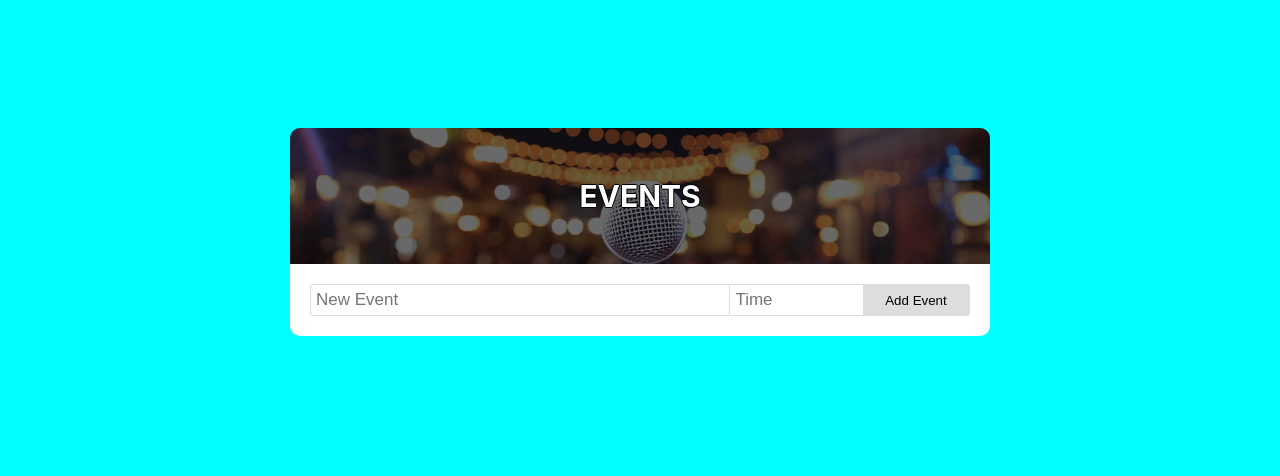
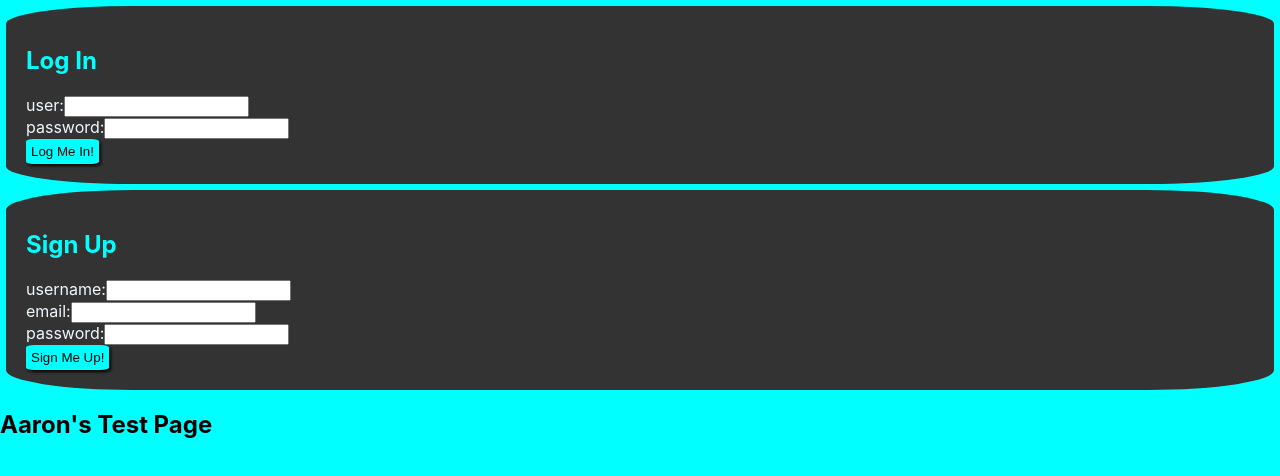
Before and after one commit to JakMcCarthy/EventsPage, a React (Create React App) app: page / in a window 1280 px wide. Shown: the top 476 px of the page. Built offline with nearby package versions, Linux system fonts and the light colour scheme.

Commit message:
some login function ground work

```diff
--- a/package.json
+++ b/package.json
@@ -10,6 +10,7 @@
     "express": "^4.18.1",
     "moment": "^2.29.4",
     "mongoose": "^6.5.2",
+    "node-fetch": "^3.2.10",
     "react": "^18.2.0",
     "react-dom": "^18.2.0",
     "react-scripts": "5.0.1",
@@ -21,7 +22,7 @@
     "test": "react-scripts test",
     "eject": "react-scripts eject",
     "launch DB": "node server",
-    "kill DB": "npx kill-port 3001"
+    "kill DB": "npx kill-port 3000"
   },
   "eslintConfig": {
     "extends": [
--- a/server.js
+++ b/server.js
@@ -2,7 +2,7 @@ const express = require('express');
 const mongoose = require('mongoose');
 
 const app = express();
-const PORT = process.env.PORT || 3001;
+const PORT = process.env.PORT || 3000;
 
 app.use(express.json());
 app.use(express.urlencoded({ extended: true }));
--- a/src/App.js
+++ b/src/App.js
@@ -1,11 +1,16 @@
 import React from 'react';
 import Main from './components/Main';
 import { GlobalProvider } from './context/GlobalState';
+// this is Aaron's testing element
+import Test from './components/Test/TestApi';
+// import LoginForm from './components/Login/Login';
 
 function App() {
   return (
     <GlobalProvider>
-      <Main />
+      {/* <LoginForm/> */}
+      {/* <Main /> */}
+      <Test />
     </GlobalProvider>
   );
 }
--- a/src/components/Event/Event.js
+++ b/src/components/Event/Event.js
@@ -1,27 +1,27 @@
 import React, {useContext} from 'react';
 import { GlobalContext } from '../../context/GlobalState';
 
-const Event = ({ item }) => {
-    const { deleteEvent } = useContext(GlobalContext);
+// const Event = ({ item }) => {
+//     const { deleteEvent } = useContext(GlobalContext);
 
-    // modal for event details
-    const toggleModal = (item, i) => {
-        setCurrentEvent({ ...item, index: i });
-        setIsModalOpen(!isModalOpen);
-      };
+//     // modal for event details
+//     const toggleModal = (item, i) => {
+//         setCurrentEvent({ ...item, index: i });
+//         setIsModalOpen(!isModalOpen);
+//       };
 
-    // event list view
-    return (
-        <li onClick={() => toggleModal(item, i)}>
-            {isModalOpen && (
-                <EventDetails onClose={toggleModal} currentEvent={currentEvent} />
-            )}
-            <span className="Category">{item.category}</span>
-            <span className="Event">{item.event}</span>
-            <span className="Time">{item.time}</span>
-            <span className="Action" onClick={() => deleteEvent(item.id)}>&#10007;</span>
-        </li>
-    );
-}
+//     // event list view
+//     return (
+//         <li onClick={() => toggleModal(item, i)}>
+//             {isModalOpen && (
+//                 <EventDetails onClose={toggleModal} currentEvent={currentEvent} />
+//             )}
+//             <span className="Category">{item.category}</span>
+//             <span className="Event">{item.event}</span>
+//             <span className="Time">{item.time}</span>
+//             <span className="Action" onClick={() => deleteEvent(item.id)}>&#10007;</span>
+//         </li>
+//     );
+// }
 
 export default Event;
--- a/src/components/Login/Login.js
+++ b/src/components/Login/Login.js
@@ -1,47 +1,52 @@
-import React, {useState, useContext} from "react";
+import React, { useState, useContext } from 'react';
 import '../../index.css';
-import './login.css';
-import { GlobalContext } from '../../context/GlobalState';
+import './Login.css';
+// import { GlobalContext } from '../../context/GlobalState';
+const { loginHandler,signUpHandler } = require('./userChangeFunctions');
 
 const LoginForm = () => {
+  // function handleSubmit(e){
+  //     e.preventDefault();
+  //     console.log(e.target[1].value);
+  // }
 
   return (
     <div>
-            <form class="login-forms" id="login-form">
+      <form className='login-forms' id='login-form' onSubmit={loginHandler}>
         <h2>Log In</h2>
         <div>
-                    <label for="email-login">email:</label>
-                    <input type="text" id="email-login" />
+          <label for='user-login'>user:</label>
+          <input type='text' id='user-login' />
         </div>
         <div>
-                    <label for="password-login">password:</label>
-                    <input type="password" id="password-login" />
+          <label for='password-login'>password:</label>
+          <input type='password' id='password-login' />
         </div>
         <div>
-                    <button type="submit">Log Me In!</button>
+          <button type='submit'>Log Me In!</button>
         </div>
       </form>
 
-            <form class="login-forms" id="signup-form">
+      <form className='login-forms' id='signup-form' onSubmit={signUpHandler}>
         <h2>Sign Up</h2>
         <div>
-                    <label for="username-signup">username:</label>
-                    <input type="text" id="username-signup" />
+          <label for='username-signup'>username:</label>
+          <input type='text' id='username-signup' />
         </div>
         <div>
-                    <label for="email-signup">email:</label>
-                    <input type="text" id="email-signup" />
+          <label for='email-signup'>email:</label>
+          <input type='text' id='email-signup' />
         </div>
         <div>
-                    <label for="password-signup">password:</label>
-                    <input type="password" id="password-signup" />
+          <label for='password-signup'>password:</label>
+          <input type='password' id='password-signup' />
         </div>
         <div>
-                    <button type="submit">Sign Me Up!</button>
+          <button type='submit'>Sign Me Up!</button>
         </div>
       </form>
     </div>
   );
-}
+};
 
-export default LoginPage;
+export default LoginForm;
--- /dev/null
+++ b/src/components/Login/userChangeFunctions.js
@@ -0,0 +1,36 @@
+// const fetch = require('node-fetch');
+
+const userChange = {
+  loginHandler: function (event) {
+    event.preventDefault();
+    let username = event.target[0].value;
+    let password = event.target[1].value;
+
+    const options = {
+      method: 'POST',
+      body: `{"username":"${username}","password":"${password}"}`,
+    };
+    fetch('./api/users/login', options)
+      .then((res) => res.json())
+      .then((res) => console.log(res))
+      .catch((err) => console.log(err));
+  },
+  signUpHandler: function (event) {
+    event.preventDefault();
+    let username = event.target[0].value;
+    let email = event.target[1].value;
+    let password = event.target[1].value;
+
+    const options = {
+      method: 'POST',
+      body: `{"username":"${username}","email":"${email}","password":"${password}"}`,
+    };
+
+    fetch('./api/user/', options)
+      .then((res) => console.log(res))
+      .then((res) => res.json())
+      .catch((err) => console.log(err));
+  },
+};
+
+module.exports = userChange;
--- /dev/null
+++ b/src/components/Test/TestApi.js
@@ -0,0 +1,13 @@
+import LoginForm from '../Login/Login';
+const React = require('react');
+
+const Test = function () {
+  return (
+    <div>
+      <LoginForm />
+      <h2>Aaron's Test Page</h2>
+    </div>
+  );
+};
+
+export default Test;
```
Also changed, not shown: server 2.js (deleted, +0 -24 lines), 1 other file (tests, documents, lock files or other folders). Lines whose indentation alone changed are shown as unchanged.
